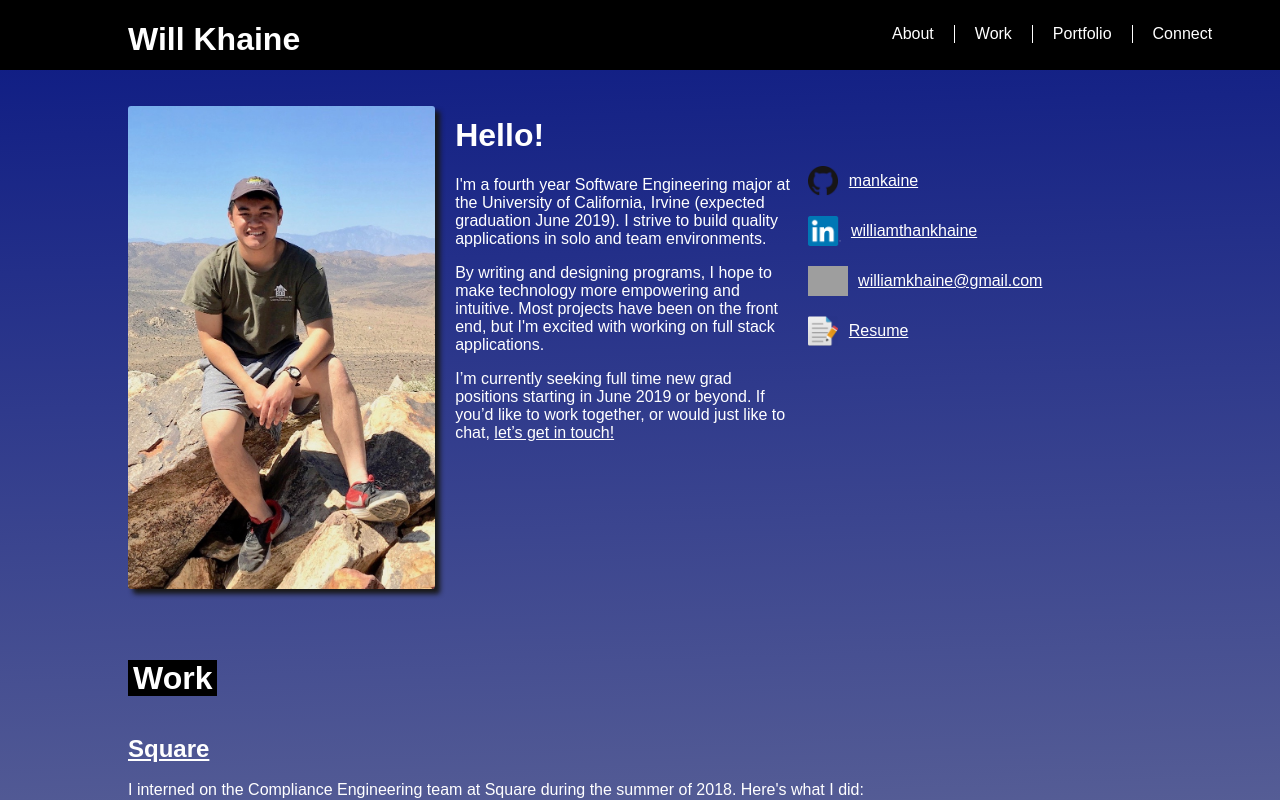
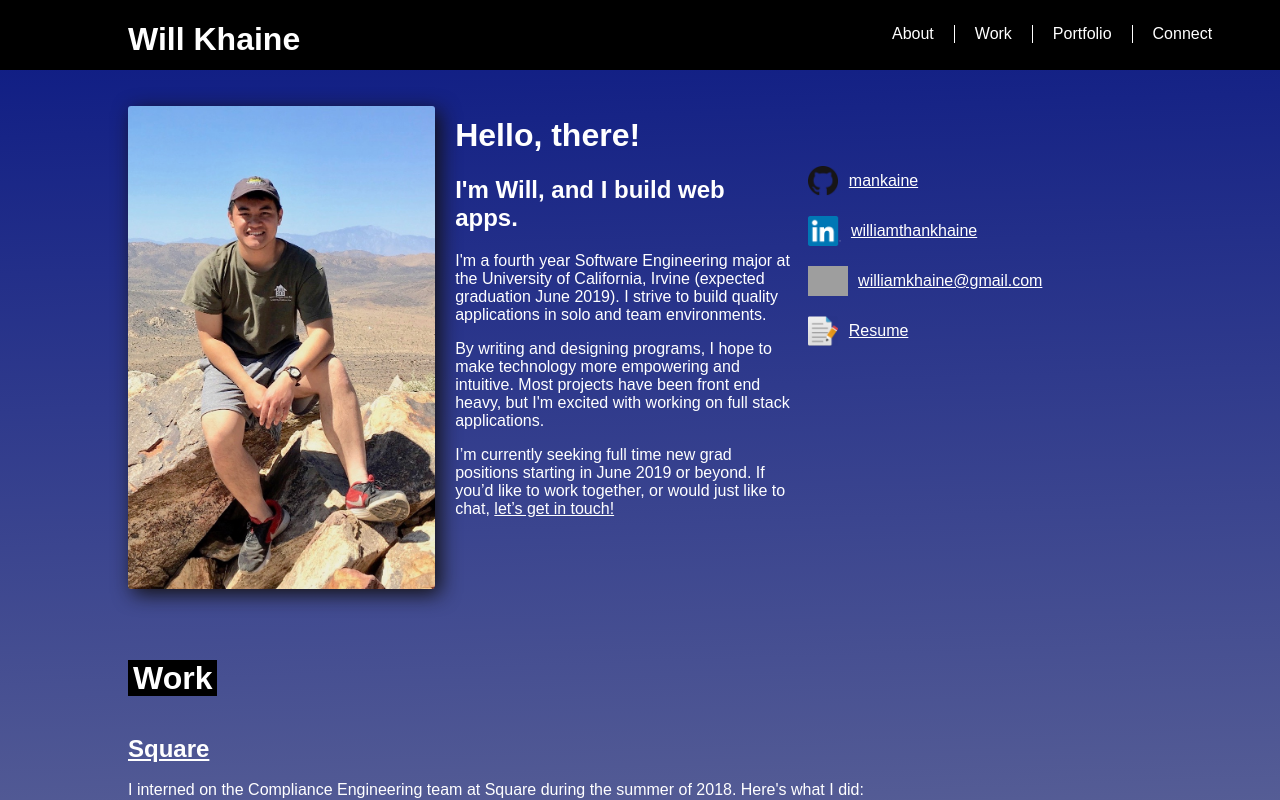
Before and after one commit to mankaine/Portfolio, a React (Create React App) app: page / in a window 1280 px wide. Shown: the top 800 px of the page. Built offline with nearby package versions, Linux system fonts and the light colour scheme; grey boxes are pictures that could not be loaded.

Commit message:
Text description edits

```diff
--- a/src/components/contact/Contact.js
+++ b/src/components/contact/Contact.js
@@ -6,8 +6,8 @@ class Contact extends Component {
   render() {
     return (
       <div id="contact">
-        <a className="anchor" name="contact"></a>
-        <SectionTitle text='Stay in Touch' />
+        <button className="anchor" name="contact"></button>
+        <SectionTitle text='Connect' />
         <p>More coffee? Good. <a href='mailto:williamkhaine@gmail.com'>Let’s get to know each other</a>.</p>
         <hr />
       </div>
--- a/src/components/introduction/IntroductionHeadshot.css
+++ b/src/components/introduction/IntroductionHeadshot.css
@@ -1,6 +1,12 @@
 .headshot-container {
   flex-basis: 30%;
   padding: 10px 20px 20px 0;
+}
+
+@media screen and (max-width: 990px) {
+  .headshot-container {
+    flex-basis: 40%;
+  }
 }
 
 @media screen and (max-width: 750px) {
@@ -15,5 +21,5 @@
   width: 100%;
   height: auto;
   border-radius: 3px;
-  box-shadow: 5px 5px 5px #181818;
+  box-shadow: 5px 5px 20px 0px #131111;
 }
--- a/src/components/introduction/IntroductionText.js
+++ b/src/components/introduction/IntroductionText.js
@@ -6,9 +6,10 @@ class IntroductionText extends Component {
   render() {
     return (
       <div className="intro-text-container">
-        <h1>Hello!</h1>
+        <h1>Hello, there!</h1>
+        <h2>I'm Will, and I build web apps.</h2>
         <p>I'm a fourth year Software Engineering major at the University of California, Irvine (expected graduation June 2019). I strive to build quality applications in solo and team environments.</p>
-        <p>By writing and designing programs, I hope to make technology more empowering and intuitive. Most projects have been on the front end, but I'm excited with working on full stack applications.</p>
+        <p>By writing and designing programs, I hope to make technology more empowering and intuitive. Most projects have been front end heavy, but I'm excited with working on full stack applications.</p>
         <p>I’m currently seeking full time new grad positions starting in June 2019 or beyond. If you’d like to work together, or would just like to chat, <a href="mailto:williamkhaine@gmail.com">let’s get in touch!</a></p>
       </div>
     )
--- a/src/components/projects/Cards/ANTrepreneurCard.js
+++ b/src/components/projects/Cards/ANTrepreneurCard.js
@@ -16,7 +16,7 @@ const ANTrepreneurCard = props => {
   return(
     <Card
       title='ANTrepreneur Center Website'
-      description='Implemented the website redesign for the University of California, Irvine’s, on-campus entrepreneurial resource. Provided new features like writer profiles, a blog, and a page promoting the Center’s new office.'
+      description='Implemented the website redesign, providing new features like writer profiles, a blog, a blog, and a page promoting the Center’s new office.'
       techStack='HTML - CSS - PHP - Wordpress'
       art={art}
       bulbs={bulb}
```
